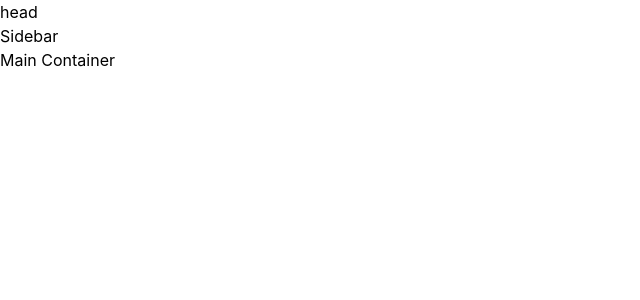
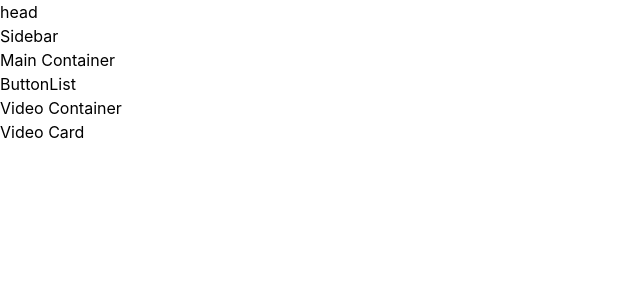
Before and after one commit to thepbhumirajbhar/youtube-clone, a React (Vite) app: page / in a window 1280 px wide. Shown: the top 300 px of the page, without its empty margins (0-640 px from the left). Built offline with nearby package versions, Linux system fonts and the light colour scheme.

Commit message:
added buttonList, VideoContainer component

```diff
--- a/src/components/MainContainer.tsx
+++ b/src/components/MainContainer.tsx
@@ -1,6 +1,13 @@
+import ButtonList from "./ButtonList";
+import VideoContainer from "./VideoContainer";
+
 const MainContainer = () => {
   return (
-    <div>Main Container</div>
+    <div>
+      Main Container
+      <ButtonList/>
+      <VideoContainer/>
+    </div>
   )
 }
 
```
